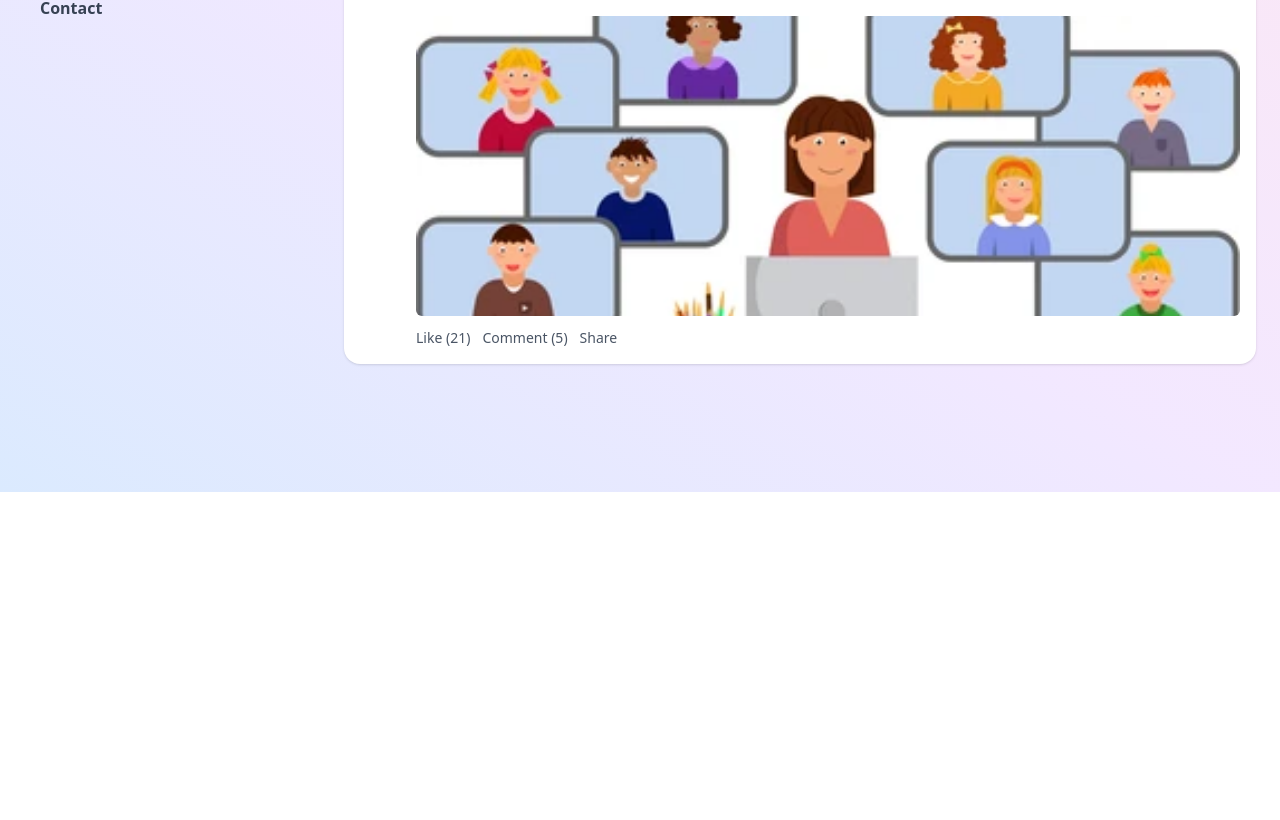
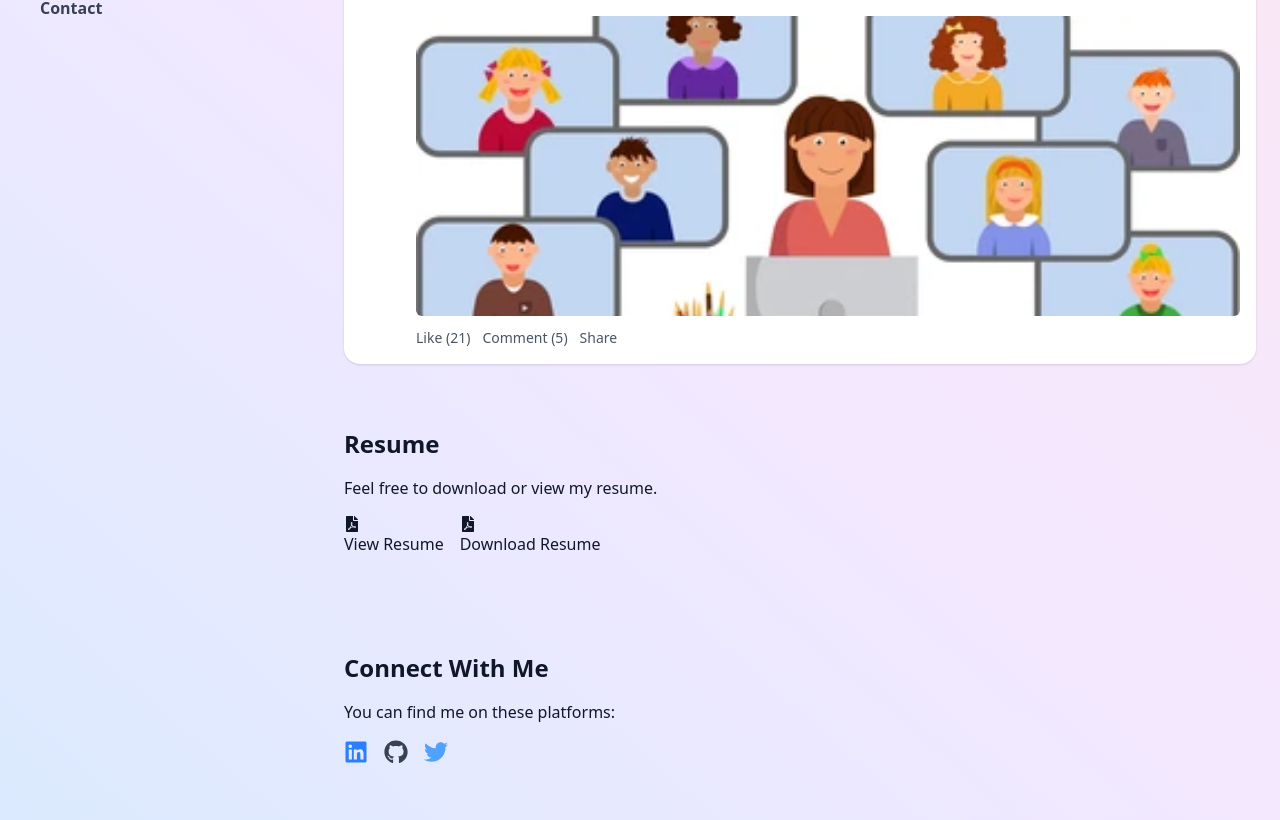
Before and after one commit to Addisu-Taye/portfolio, a React (Vite) app: page / in a window 1280 px wide. Shown: the part 308-1128 px from the top of the page. Before the commit the page ends 800 px from the top, so only its background shows below. Built offline with nearby package versions, Linux system fonts and the light colour scheme.

Commit message:
28-APR-2025-10:00 AM

```diff
--- a/portfolio.json
+++ /dev/null
@@ -1,120 +0,0 @@
-{
-  "name": "Addisu Taye Dadi",
-  "tagline": "Software Engineer | AI Enthusiast | Full Stack Developer",
-  "cta": "Contact Me",
-  "projects": [
-    {
-      "category": "Web Development",
-      "projects": [
-        {
-          "title": "Portfolio Website",
-          "description": "A personal portfolio website built with React and TailwindCSS.",
-          "tech": "React, TailwindCSS, Node.js",
-          "github": "https://github.com/addisu-portfolio",
-          "demo": "https://addisu-portfolio.com"
-        },
-        {
-          "title": "E-commerce Platform",
-          "description": "A full-featured e-commerce platform with Stripe integration.",
-          "tech": "React, Redux, Node.js, Express, MongoDB",
-          "github": "https://github.com/ecommerce-platform",
-          "demo": "https://ecommerce-platform.com"
-        }
-      ]
-    },
-    {
-      "category": "Mobile App Development",
-      "projects": [
-        {
-          "title": "Attendance Tracker App",
-          "description": "A mobile app for tracking attendance with offline and online sync features.",
-          "tech": "Flutter, Firebase, SQLite",
-          "github": "https://github.com/attendance-tracker",
-          "demo": "https://attendance-tracker.com"
-        }
-      ]
-    },
-    {
-      "category": "Machine Learning Projects",
-      "projects": [
-        {
-          "title": "AI Job Application Assistant",
-          "description": "An AI-powered job application manager that automates resume creation and job applications.",
-          "tech": "Python, TensorFlow, React, Django",
-          "github": "https://github.com/ai-job-assistant",
-          "demo": "https://ai-job-assistant.com"
-        }
-      ]
-    }
-  ],
-  "skills": [
-    {
-      "category": "Frontend Development",
-      "skills": ["React", "TailwindCSS", "JavaScript", "HTML", "CSS"]
-    },
-    {
-      "category": "Backend Development",
-      "skills": ["Node.js", "Express", "Django", "Python", "MySQL", "MongoDB"]
-    },
-    {
-      "category": "Cloud & DevOps",
-      "skills": ["AWS", "Docker", "Kubernetes", "CI/CD"]
-    },
-    {
-      "category": "Machine Learning",
-      "skills": ["TensorFlow", "Keras", "Python", "Scikit-learn"]
-    },
-    {
-      "category": "Mobile Development",
-      "skills": ["Flutter", "Kotlin", "Java",  "Android Studio", "VSCode", "Jetpack", "Retrofit", "Firebase", "RESTful API", "Git"]
-    }
-      ],
-  "resume": {
-    "pdfUrl": "/Addisu_Taye_Resume.pdf",
-    "downloadUrl": "/Addisu_Taye_Resume.pdf",
-    "message": "Feel free to download or view my resume."
-  },
-  "social": {
-    "LinkedIn": "www.linkedin.com/in/addisu-taye-7a692169",
-    "GitHub": "https://github.com/Addisu-Taye",
-    "Twitter": "https://x.com/Addisu__Taye"
-  },
-  "blogsFeed": [
-    {
-      "id": 1,
-      "author": "Addisu Taye",
-      "avatar": "https://github.com/Addisu-Taye.png",
-      "startDate": "2025-04-25",
-      "endDate": "2025-04-28",
-      "timestamp": "2025-04-25T10:00:00Z",
-      "content": "Just started working on a new side project involving AI and web development! Excited to share the progress soon. #AI #WebDev #Project",
-      "image": "https://github.com/Addisu-Taye.png",
-      "likes": 15,
-      "comments": 3
-    },
-    {
-      "id": 2,
-      "author": "Addisu Taye",
-      "avatar": "https://github.com/Addisu-Taye.png",
-      "startDate": "2025-04-20",
-      "endDate": "2025-04-27",
-      "timestamp": "2025-04-22T14:30:00Z",
-      "content": "Wrapping up the UI design for the new feature on the e-commerce platform. Focusing on user experience and responsiveness. #UI #UX #ECommerce",
-      "image": "https://github.com/Addisu-Taye.png",
-      "likes": 28,
-      "comments": 8
-    },
-    {
-      "id": 3,
-      "author": "Addisu Taye",
-      "avatar": "https://github.com/Addisu-Taye.png",
-      "startDate": "2025-04-26",
-      "endDate": "2025-05-05",
-      "timestamp": "2025-04-26T09:15:00Z",
-      "content": "Attending an online workshop on the latest advancements in TensorFlow. Always eager to learn and integrate new AI techniques into my projects. #TensorFlow #AI #Learning",
-      "image": "https://github.com/Addisu-Taye.png",
-      "likes": 21,
-      "comments": 5
-    }
-  ]
-}
--- a/public/portfolio.json
+++ b/public/portfolio.json
@@ -63,6 +63,10 @@
     {
       "category": "Machine Learning",
       "skills": ["TensorFlow", "Keras", "Python", "Scikit-learn"]
+    },
+    {
+      "category": "Mobile Development",
+      "skills": ["Flutter", "Kotlin", "Java",  "Android Studio", "VSCode", "Jetpack", "Retrofit", "Firebase", "RESTful API", "Git"]
     }
   ],
   "resume": {
--- a/src/HomePage.jsx
+++ b/src/HomePage.jsx
@@ -292,17 +292,58 @@ export default function HomePage() {
             </div>
             {!homepageData.skills?.flat().length && <p className="text-center text-gray-500 dark:text-gray-400">No skills available.</p>}
           </div>
-          {/* Resume Section */}
-          <section id="resume-section" className="hidden">
-            <h2 className="text-2xl font-bold">Resume</h2>
-            {/* Add your resume content here */}
-          </section>
+{/* Resume Section */}
+<section id="resume-section" className="py-8">
+  <h2 className="text-2xl font-bold mb-4">Resume</h2>
+  {homepageData?.resume?.message && <p className="mb-4">{homepageData.resume.message}</p>}
+  <div className="flex gap-4">
+    {homepageData?.resume?.pdfUrl && (
+      <Button asChild>
+        <a href={homepageData.resume.pdfUrl} target="_blank" rel="noopener noreferrer">
+          <FaFilePdf className="mr-2" /> View Resume
+        </a>
+      </Button>
+    )}
+    {homepageData?.resume?.downloadUrl && (
+      <Button asChild>
+        <a href={homepageData.resume.downloadUrl} download="Addisu_Taye_Resume.pdf">
+          <FaFilePdf className="mr-2" /> Download Resume
+        </a>
+      </Button>
+    )}
+  </div>
+  {/* You could add more resume content or a summary here */}
+</section>
 
-          {/* Contact Section */}
-          <section id="contact-section" className="hidden">
-            <h2 className="text-2xl font-bold">Contact</h2>
-            {/* Add your contact form or information here */}
-          </section>
+{/* Contact Section */}
+<section id="contact-section" className="py-8">
+  <h2 className="text-2xl font-bold mb-4">Connect With Me</h2>
+  <p className="mb-4">You can find me on these platforms:</p>
+  <div className="flex gap-4">
+    {homepageData?.social?.LinkedIn && (
+      <a href={`https://${homepageData.social.LinkedIn}`} target="_blank" rel="noopener noreferrer" className="text-blue-500 hover:text-blue-600">
+        <FaLinkedin className="h-6 w-6" />
+      </a>
+    )}
+    {homepageData?.social?.GitHub && (
+      <a href={homepageData.social.GitHub} target="_blank" rel="noopener noreferrer" className="text-gray-700 dark:text-gray-300 hover:text-blue-500 dark:hover:text-blue-400">
+        <FaGithub className="h-6 w-6" />
+      </a>
+    )}
+    {homepageData?.social?.Twitter && (
+      <a href={homepageData.social.Twitter} target="_blank" rel="noopener noreferrer" className="text-blue-400 hover:text-blue-500">
+        <FaTwitter className="h-6 w-6" />
+      </a>
+    )}
+    {/* Add more social media platforms and their icons here if needed */}
+  </div>
+  {homepageData?.email && (
+    <p className="mt-4">
+      Or send me an email at: <a href={`mailto:${homepageData.email}`} className="text-purple-500 hover:underline">{homepageData.email}</a>
+    </p>
+  )}
+  {/* You could also add a contact form here */}
+</section>
         </section>
       </div>
     </main>
```
Also changed, not shown: 3 other files (tests, documents, lock files or other folders).
